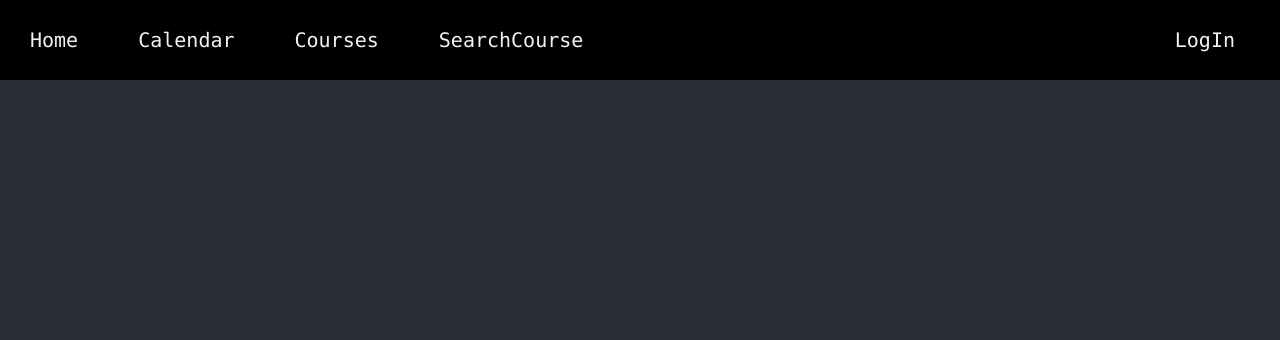
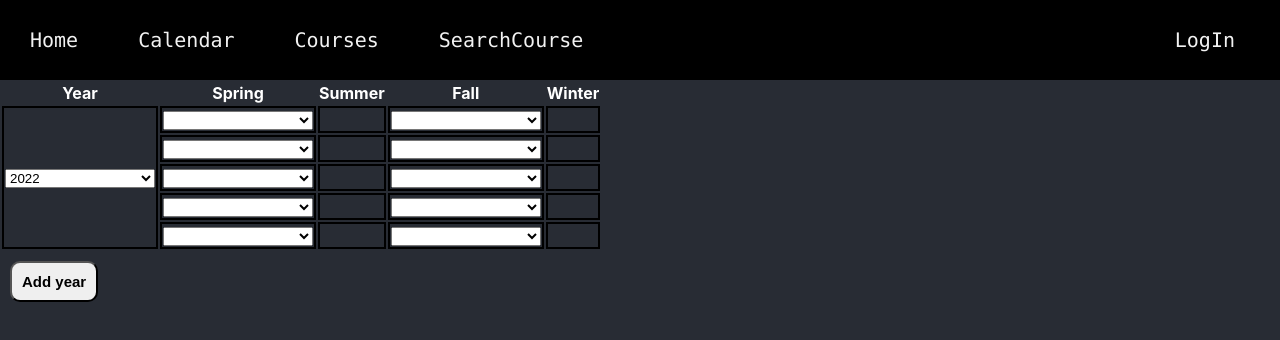
Before and after one commit to Spring2022-CSCI152/Team6, a React (Create React App) app: page /Roadmap in a window 1280 px wide. Shown: the top 340 px of the page. Built offline with nearby package versions, Linux system fonts and the light colour scheme; no server answers.

Commit message:
Doing roadmap

```diff
--- a/src/App.js
+++ b/src/App.js
@@ -12,6 +12,7 @@ import Calendar1 from './pages/calendar';
 import SearchCourse from './pages/SearchCourse';
 import Courses from './pages/Courses';
 import CoursesForAdmin from './pages/CoursesForAdmin';
+import Roadmap from './pages/Roadmap';
 
 
 function App() {
@@ -33,6 +34,7 @@ function App() {
           <Route exact path="/SearchCourse"><SearchCourse /></Route>
           <Route exact path="/Courses"><Courses /></Route>
           <Route exact path="/CoursesForAdmin"><CoursesForAdmin /></Route>
+          <Route exact path="/Roadmap"><Roadmap /></Route>
         </Switch>
       </Router>
     </>
--- /dev/null
+++ b/src/pages/Roadmap.js
@@ -0,0 +1,188 @@
+import '../CSS/course.css';
+import { createElement, useState } from 'react';
+import axios from '../axios';
+
+function Roadmap() {
+
+    var coursesOfferInSpring= [];
+    var coursesOfferInSummer= [];
+    var coursesOfferInFall= [];
+    var coursesOfferInWinter= [];
+
+    window.onload= function() {
+        createYear1();
+        filterFallSpring();
+        filterFall();
+        filterSpring();
+        if(document.readyState=="complete")
+        {
+            showCourses();
+        }
+
+    };
+    function createYear1(){
+        let td = document.getElementById('year');
+        td.innerHTML="<select id='date-dropdown'></select></td>";
+        let dateDropdown = document.getElementById('date-dropdown');
+        let currentYear = new Date().getFullYear();
+        let earliestYear = 2014;
+        while (currentYear >= earliestYear) {
+            let dateOption = document.createElement('option');
+            dateOption.text = currentYear;
+            dateOption.value = currentYear;
+            dateDropdown.add(dateOption);
+            currentYear -= 1;
+        }
+    }
+    function addYear(){
+        let sample = document.getElementById("sample_year");
+        let table =  document.getElementById("table");
+        let newRow = sample.cloneNode(true);
+        table.appendChild(newRow);
+    }
+
+    const filterFallSpring = async (e) => {
+        //sending to server
+        const req = await axios.post('/course/searchWithTermFilter', {"TermTypicallyOffered": ["Fall", "Spring"]})
+            .then((res) => {
+                for(let i of res.data.courses){
+                    if (!coursesOfferInSpring.includes(JSON.stringify(i))) {
+                        coursesOfferInSpring.push(JSON.stringify(i));
+                        }
+                    if (!coursesOfferInFall.includes(JSON.stringify(i))) {
+                        coursesOfferInFall.push(JSON.stringify(i));
+                      }
+                }
+            }).catch((error) => {
+                alert(error);
+            });
+        }
+
+    const filterSpring = async (e) => {
+        //sending to server
+        const req = await axios.post('/course/searchWithTermFilter', {"TermTypicallyOffered": "Spring"})
+            .then((res) => {
+                for(let i of res.data.courses){
+                    if (!coursesOfferInSpring.includes(JSON.stringify(i))) {
+                        coursesOfferInSpring.push(JSON.stringify(i));
+                        }
+                }
+            }).catch((error) => {
+                alert(error);
+            });
+    }
+
+    const filterFall = async (e) => {
+        //sending to server
+        const req = await axios.post('/course/searchWithTermFilter', {"TermTypicallyOffered": "Fall"})
+            .then((res) => {
+                for(let i of res.data.courses){
+                    if (!coursesOfferInFall.includes(JSON.stringify(i))) {
+                        coursesOfferInFall.push(JSON.stringify(i));
+                      }
+                    // const fallTerm = document.querySelectorAll('[id=fall-dropdown]');
+                    // Array.prototype.forEach.call (fallTerm, function (node) {
+                    //     let fallOptions = document.createElement("option");
+                    //     fallOptions.text = i.classNameAb;
+                    //     fallOptions.value = i.classNameAb;
+                    //     node.appendChild(fallOptions);
+                    // } );
+                }
+            }).catch((error) => {
+                alert(error);
+            });
+    }
+
+    function showCourses(){
+        console.log(Array.isArray(coursesOfferInSpring));
+        console.log(coursesOfferInSpring[1]);
+        console.log(coursesOfferInFall[1]);
+        console.log(coursesOfferInFall.length);
+        for (let i =0;i<coursesOfferInSpring.length;i++)
+        {
+            console.log(i);
+            i=JSON.parse(i);
+            console.log(i);
+        }
+        for (let i of coursesOfferInFall)
+        {
+            i=JSON.parse(i);
+        }
+        console.log(coursesOfferInSpring);
+        console.log(coursesOfferInFall);
+        for (let i of coursesOfferInSpring){
+            const springTerm = document.querySelectorAll('[id=spring-dropdown]');
+            Array.prototype.forEach.call (springTerm, function (node) {
+                let springOptions = document.createElement("option");
+                springOptions.text = i.classNameAb;
+                springOptions.value = i.classNameAb;
+                node.appendChild(springOptions);
+            } );
+        }
+        for (let i of coursesOfferInFall){
+            const fallTerm = document.querySelectorAll('[id=fall-dropdown]');
+            Array.prototype.forEach.call (fallTerm, function (node) {
+                let fallOptions = document.createElement("option");
+                fallOptions.text = i.classNameAb;
+                fallOptions.value = i.classNameAb;
+                node.appendChild(fallOptions);
+            } );
+        }
+
+    }
+
+
+  return (
+    <div className="Course">
+        <table id="table">
+            <thead>
+                <tr>
+                    <th>Year</th>
+                    <th>Spring</th>
+                    <th>Summer</th>
+                    <th>Fall</th>
+                    <th>Winter</th>
+                </tr>
+            </thead>
+            <tbody id="sample_year">
+                <tr>
+                    <td rowSpan="5" id="year">&nbsp;</td>
+                    <td><select id='spring-dropdown'></select></td>
+                    <td>&nbsp;</td>
+                    <td><select id='fall-dropdown'></select></td>
+                    <td>&nbsp;</td>
+                </tr>
+                <tr>
+                    <td><select id='spring-dropdown'></select></td>
+                    <td>&nbsp;</td>
+                    <td><select id='fall-dropdown'></select></td>
+                    <td>&nbsp;</td>
+                    </tr>
+                <tr>
+                    <td><select id='spring-dropdown'></select></td>
+                    <td>&nbsp;</td>
+                    <td><select id='fall-dropdown'></select></td>
+                    <td>&nbsp;</td>
+                </tr>
+                <tr>
+                    <td><select id='spring-dropdown'></select></td>
+                    <td>&nbsp;</td>
+                    <td><select id='fall-dropdown'></select></td>
+                    <td>&nbsp;</td>
+                </tr>
+                <tr>
+                    <td><select id='spring-dropdown'></select></td>
+                    <td>&nbsp;</td>
+                    <td><select id='fall-dropdown'></select></td>
+                    <td>&nbsp;</td>
+                </tr>
+            </tbody>
+
+        </table>
+        <button onClick={addYear}>Add year</button>
+    </div>
+
+  );
+}
+
+export default Roadmap;
```
